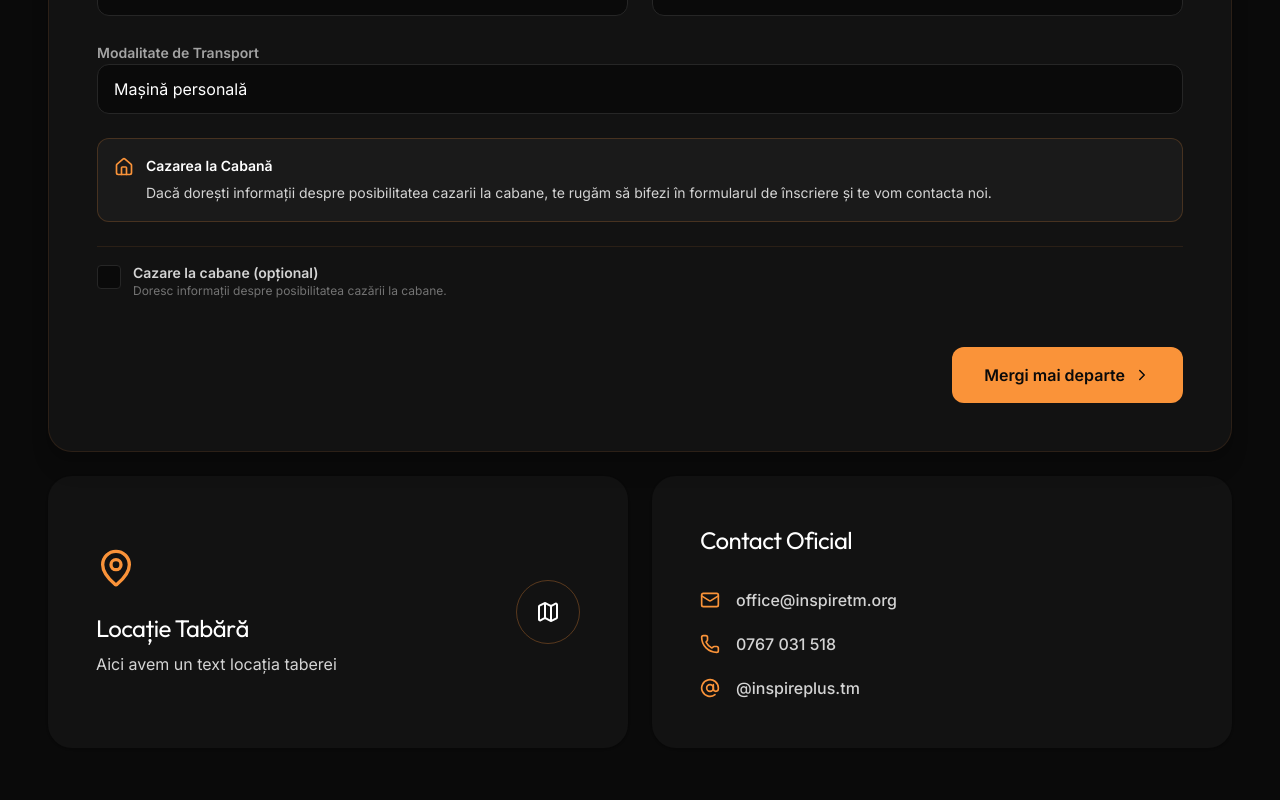
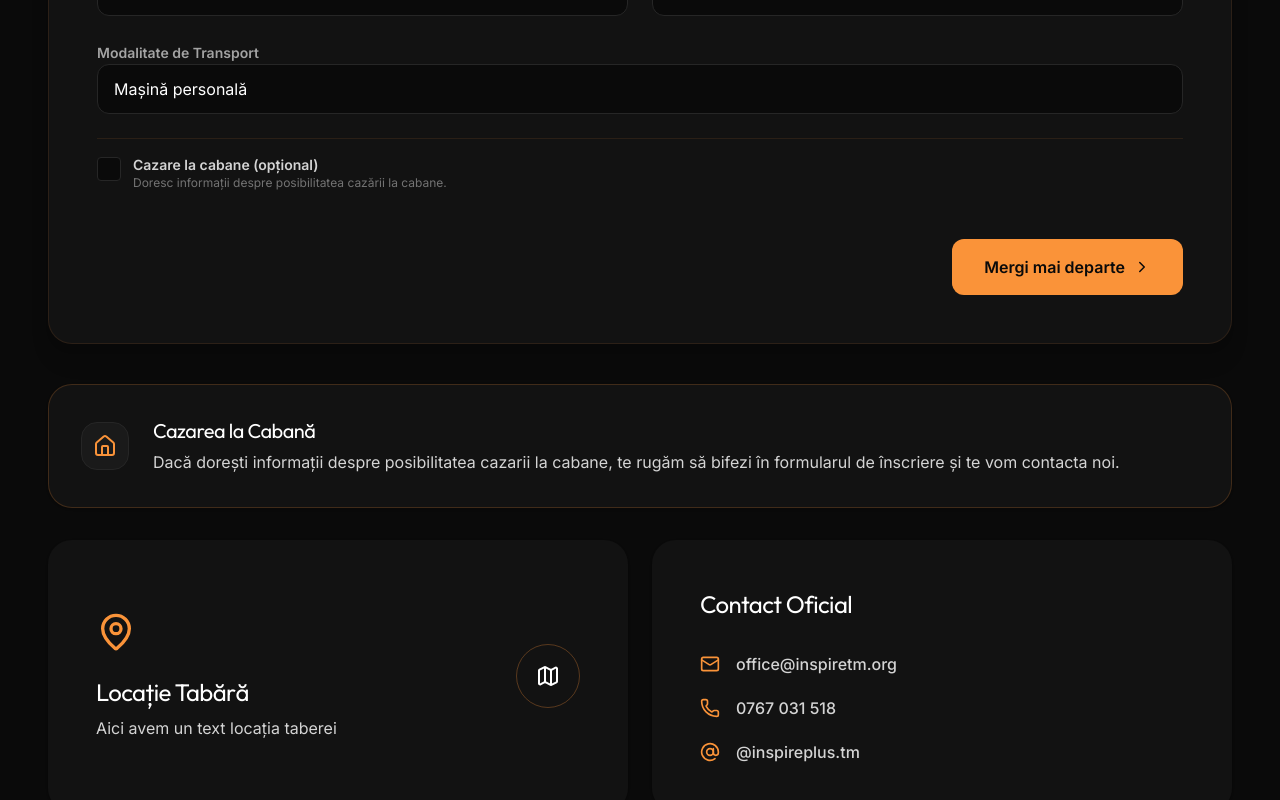
Before and after one commit to nathan05p/inspireWeb, a React (Vite) app in the folder inspireWeb-main/: page / in a window 1280 px wide. Shown: the part 6573-7373 px from the top of the page. Built offline with nearby package versions, Linux system fonts and the light colour scheme; a web font is replaced by a local one.

Commit message:
Add cabin info section as a small elegant card under the registration form

```diff
--- a/inspireWeb-main/src/components/RegistrationForm.tsx
+++ b/inspireWeb-main/src/components/RegistrationForm.tsx
@@ -236,14 +236,6 @@ export default function RegistrationForm() {
               </select>
             </div>
 
-            <div className="bg-[#1A1A1A] border border-[#FA9339]/20 p-4 rounded-xl flex gap-3 items-start">
-              <Home className="text-[#FA9339] shrink-0 mt-0.5" size={20} />
-              <p className="text-sm text-[#D4D4D4] leading-relaxed">
-                <span className="font-bold text-white block mb-1">Cazarea la Cabană</span>
-                Dacă dorești informații despre posibilitatea cazarii la cabane, te rugăm să bifezi în formularul de înscriere și te vom contacta noi.
-              </p>
-            </div>
-
             <div className="pt-4 pb-2 border-t border-[#FA9339]/10">
               <label className="flex items-start gap-3 cursor-pointer group w-fit">
                 <div className="relative flex items-center justify-center w-6 h-6 mt-0.5 rounded border border-[#262626] bg-[#0A0A0A] group-hover:border-[#FA9339] transition-colors shrink-0">
--- a/inspireWeb-main/src/pages/camp/Camp.tsx
+++ b/inspireWeb-main/src/pages/camp/Camp.tsx
@@ -3,7 +3,7 @@ import { motion } from 'framer-motion';
 import Lenis from 'lenis';
 import {
   MapPin, Mail, Phone, AtSign, CheckCircle,
-  Map, ChevronLeft, ChevronRight
+  Map, ChevronLeft, ChevronRight, Home
 } from 'lucide-react';
 import CampNavbar from './CampNavbar';
 import Marquee from '../../components/Marquee';
@@ -571,6 +571,19 @@ export default function Camp() {
             <RegistrationForm />
           </motion.div>
 
+          {/* Cabin Accommodation Info - Small Section */}
+          <motion.div initial="hidden" whileInView="visible" viewport={{ once: true }} variants={fadeUp} className="sm:col-span-12 bg-[#121212] border border-[#FA9339]/20 shadow-sm p-6 sm:p-8 rounded-3xl flex flex-col md:flex-row md:items-center gap-4 sm:gap-6 mt-4 mb-2">
+            <div className="w-12 h-12 bg-[#1A1A1A] rounded-2xl flex items-center justify-center shrink-0 border border-[#262626]">
+              <Home className="text-[#FA9339]" size={24} />
+            </div>
+            <div>
+              <h3 className="text-xl font-outfit tracking-tight mb-1 text-white">Cazarea la Cabană</h3>
+              <p className="text-[#D4D4D4] text-sm md:text-base leading-relaxed">
+                Dacă dorești informații despre posibilitatea cazarii la cabane, te rugăm să bifezi în formularul de înscriere și te vom contacta noi.
+              </p>
+            </div>
+          </motion.div>
+
           {/* Location */}
           <motion.div initial="hidden" whileInView="visible" viewport={{ once: true }} variants={fadeUp} custom={0.2} className="sm:col-span-6 bg-[#121212] shadow-sm p-6 sm:p-8 md:p-12 rounded-3xl flex flex-col md:flex-row md:items-center justify-between gap-4 sm:gap-6 hover:bg-[#221508] transition-colors">
             <div>
```
